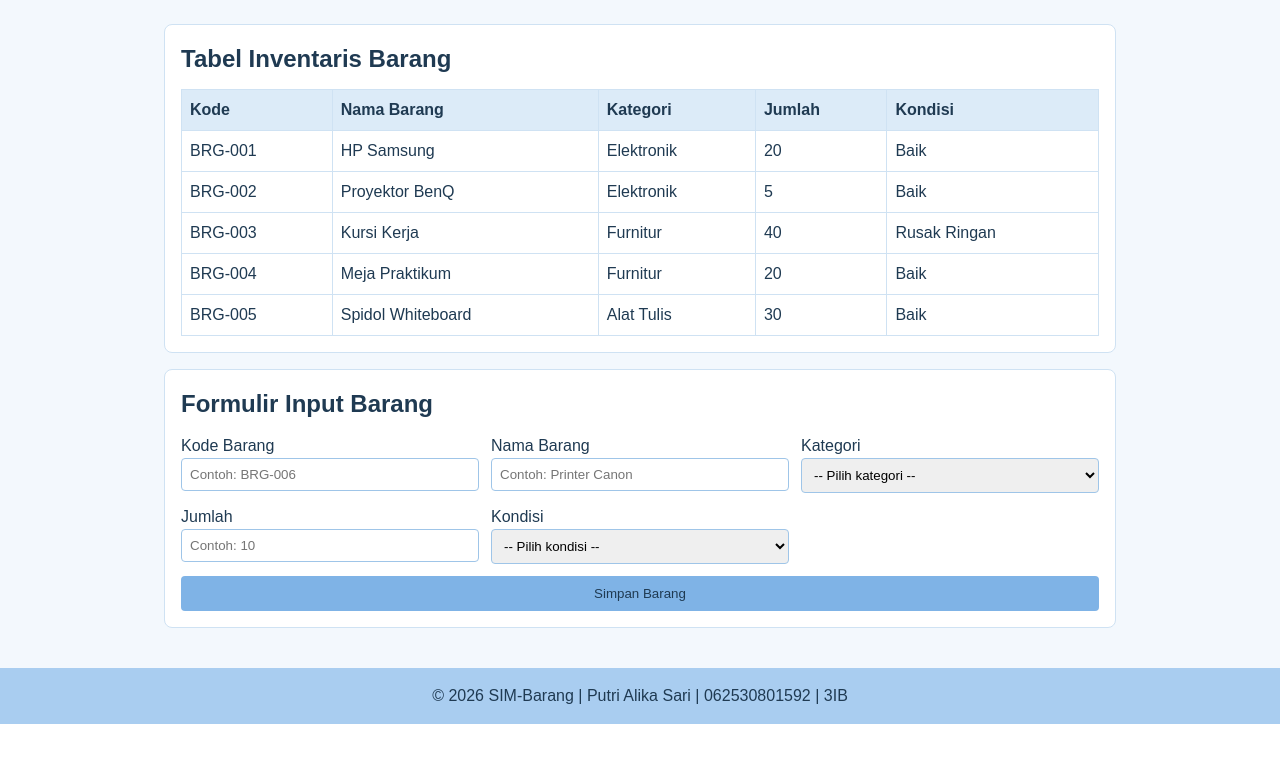
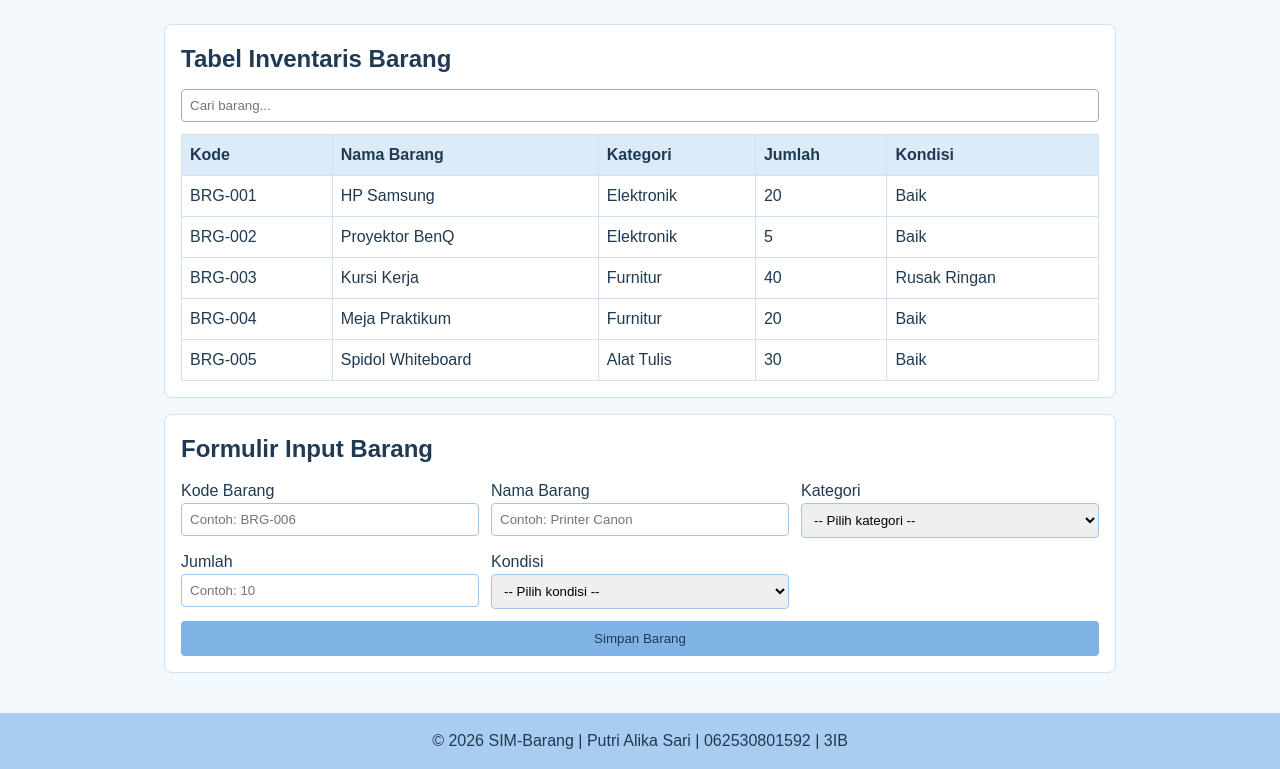
Before and after one commit to putrilika/sim-barang-62530801592, a PHP site: page / in a window 1280 px wide. Shown: the part 144-913 px from the top of the page. Before the commit the page ends 868 px from the top, so only its background shows below. Run offline with PHP 8.4, Linux system fonts and the light colour scheme.

Commit message:
Pertemuan 4: main.js

```diff
--- a/index.html
+++ b/index.html
@@ -23,6 +23,8 @@
 
         <section id="inventaris">
             <h2>Tabel Inventaris Barang</h2>
+             <input type="text" id="cari" placeholder="Cari barang...">
+               <div class="tabel-wrapper">
             <table>
                 <thead>
                     <tr>
@@ -33,7 +35,7 @@
                         <th>Kondisi</th>
                     </tr>
                 </thead>
-                <tbody>
+                <tbody id="isi-tabel">
                     <tr>
                         <td>BRG-001</td>
                         <td>HP Samsung</td>
@@ -75,10 +77,11 @@
 
         <section id="form-barang">
             <h2>Formulir Input Barang</h2>
-            <form action="#" method="post">
+            <form id="form-barang-input" action="#" method="post" novalidate>
                 <p>
                     <label for="kode">Kode Barang</label><br>
                     <input type="text" id="kode" name="kode" placeholder="Contoh: BRG-006" required>
+                    <small class="error" id="error-kode"></small>
                 </p>
                 <p>
                     <label for="nama">Nama Barang</label><br>
@@ -96,6 +99,7 @@
                 <p>
                     <label for="jumlah">Jumlah</label><br>
                     <input type="number" id="jumlah" name="jumlah" min="1" placeholder="Contoh: 10" required>
+                    <small class="error" id="error-jumlah"></small>
                 </p>
                 <p>
                     <label for="kondisi">Kondisi</label><br>
@@ -115,6 +119,7 @@
     <footer>
         <p>&copy; 2026 SIM-Barang | Putri Alika Sari | 062530801592 | 3IB</p>
     </footer>
-
+    <div id="toast" ></div>
+    <script src="main.js"></script>
 </body>
 </html>
--- /dev/null
+++ b/main.js
@@ -0,0 +1,87 @@
+const form = document.getElementById('form-barang-input');
+const inputKode = document.getElementById('kode');
+const inputNama = document.getElementById('nama');
+const selectKategori = document.getElementById('kategori');
+const inputJumlah = document.getElementById('jumlah');
+const selectKondisi = document.getElementById('kondisi');
+const errorKode = document.getElementById('error-kode');
+const errorJumlah = document.getElementById('error-jumlah');
+const inputCari = document.getElementById('cari');
+const isiTabel = document.getElementById('isi-tabel');
+const toast = document.getElementById('toast');
+
+function tampilkanToast(pesan) {
+    toast.textContent = pesan;
+    toast.classList.add('show');
+
+    setTimeout(function () {
+        toast.classList.remove('show');
+    }, 3000);
+}
+
+function tambahBaris(kode, nama, kategori, jumlah, kondisi) {
+    const tr = document.createElement('tr');
+    const data = [kode, nama, kategori, jumlah, kondisi];
+
+    data.forEach(function (isi) {
+        const td = document.createElement('td');
+        td.textContent = isi;
+        tr.appendChild(td);
+    });
+
+    isiTabel.appendChild(tr);
+}
+
+form.addEventListener('submit', function (e) {
+    e.preventDefault();
+
+    let valid = true;
+
+    const kode = inputKode.value.trim();
+    if (!/^BRG-\d+$/.test(kode)) {
+        errorKode.textContent = 'Kode harus diawali "BRG-" diikuti angka, contoh: BRG-001';
+        valid = false;
+    } else {
+        errorKode.textContent = '';
+    }
+
+    const jumlah = Number(inputJumlah.value);
+    if (inputJumlah.value === '' || isNaN(jumlah) || jumlah <= 0) {
+        errorJumlah.textContent = 'Jumlah harus berupa angka lebih dari 0';
+        valid = false;
+    } else {
+        errorJumlah.textContent = '';
+    }
+
+    if (inputNama.value.trim() === '' || selectKategori.value === '' || selectKondisi.value === '') {
+        tampilkanToast('Lengkapi semua kolom terlebih dahulu!');
+        valid = false;
+    }
+
+    if (valid) {
+        tambahBaris(
+            kode,
+            inputNama.value.trim(),
+            selectKategori.value,
+            jumlah,
+            selectKondisi.value
+        );
+        tampilkanToast('Barang ' + kode + ' berhasil ditambahkan!');
+        form.reset();
+    }
+});
+
+inputCari.addEventListener('input', function () {
+    const kataKunci = inputCari.value.toLowerCase();
+    const baris = isiTabel.getElementsByTagName('tr');
+
+    for (let i = 0; i < baris.length; i++) {
+        const teks = baris[i].textContent.toLowerCase();
+
+        if (teks.includes(kataKunci)) {
+            baris[i].style.display = '';
+        } else {
+            baris[i].style.display = 'none';
+        }
+    }
+});
--- a/style.css
+++ b/style.css
@@ -102,3 +102,35 @@ button:hover {
     main { max-width: 1000px; margin: 0 auto; }
     form { grid-template-columns: repeat(3, 1fr); }
 }
+
+
+.error {
+    color: #c62828;
+    font-size: 0.85rem;
+    min-height: 1.2em;
+}
+
+#cari {
+    width: 100%;
+    padding: 8px;
+    margin-bottom: 12px;
+    border: 1px solid #aaa;
+    border-radius: 4px;
+}
+
+#toast {
+    position: fixed;
+    bottom: 20px;
+    right: 20px;
+    padding: 12px 20px;
+    background-color: #2e7d32;
+    color: #fff;
+    border-radius: 6px;
+    opacity: 0;
+    pointer-events: none;
+    transition: opacity 0.3s;
+}
+
+#toast.show {
+    opacity: 1;
+}
```
